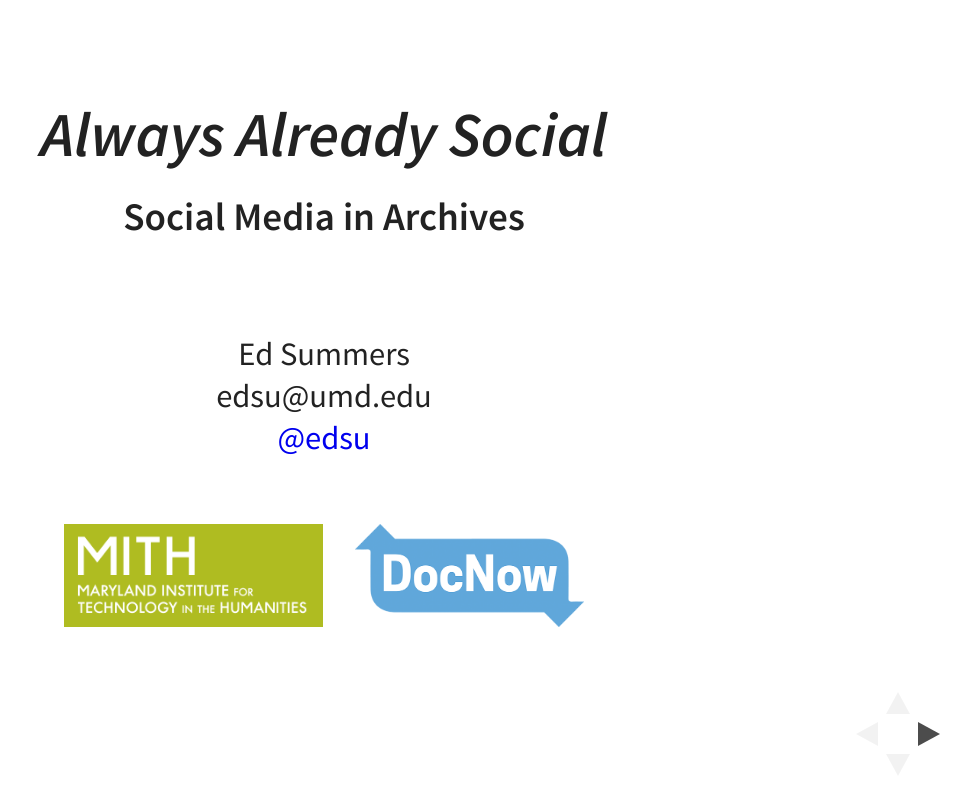
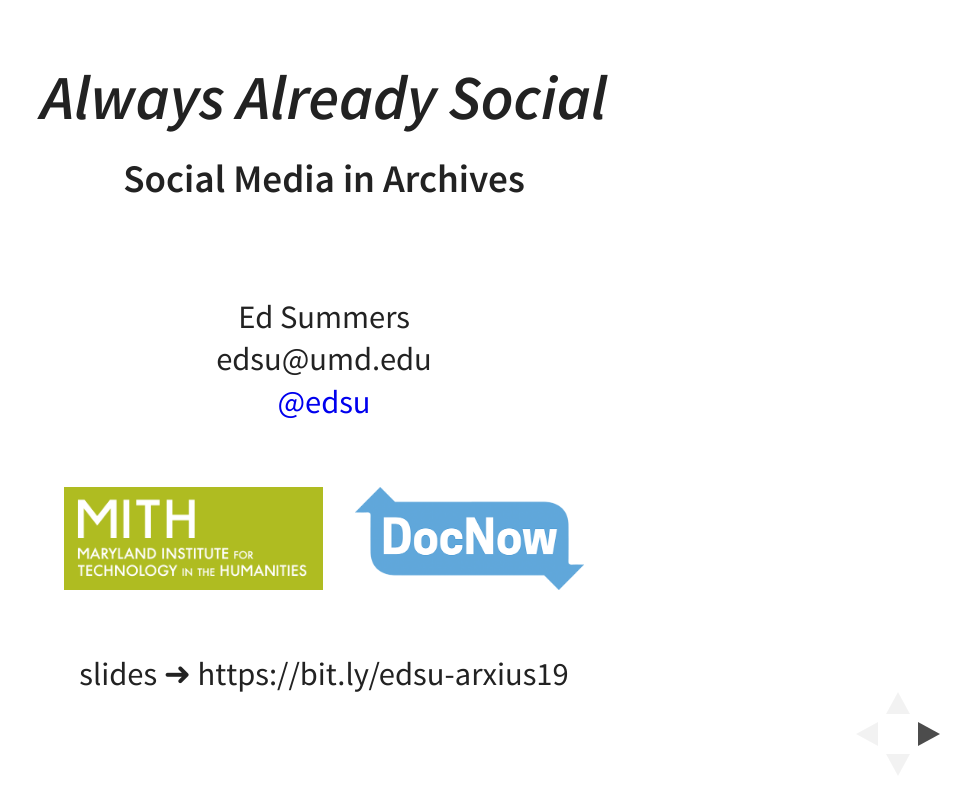
Before and after one commit to edsu/always-already-social, a plain HTML site: page index.html in a window 1280 px wide. Shown: the whole page, without its empty margins (316-1280 px from the left). Drawn offline with Linux system fonts and the light colour scheme.

Commit message:
added slides link

```diff
--- a/index.html
+++ b/index.html
@@ -64,6 +64,10 @@
             <a href="http://mith.umd.edu"><img height=100 src="images/mith.png"></a>
             &nbsp;&nbsp;
             <a href="https://www.docnow.io"><img height="100" src="images/docnow.png"></a>
+            <br>
+            <br>
+            <div style="font-size: smaller;">
+            slides ➜ https://bit.ly/edsu-arxius19
             </div>
           </p>
         </section>
```
